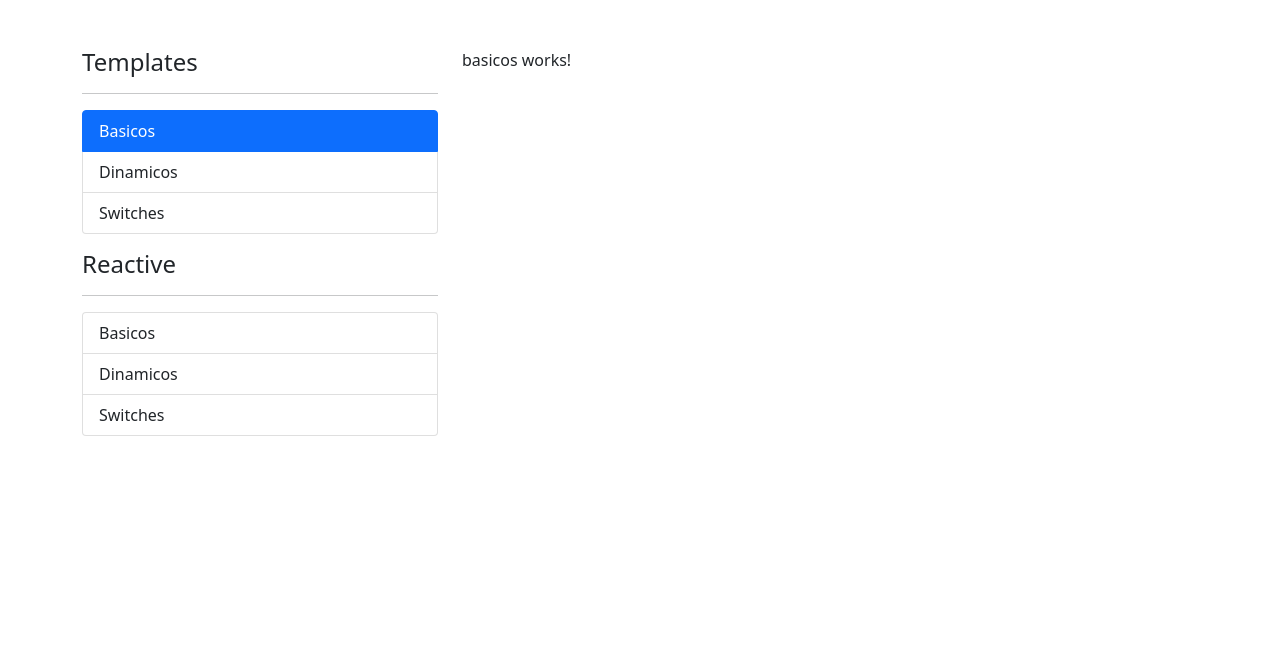
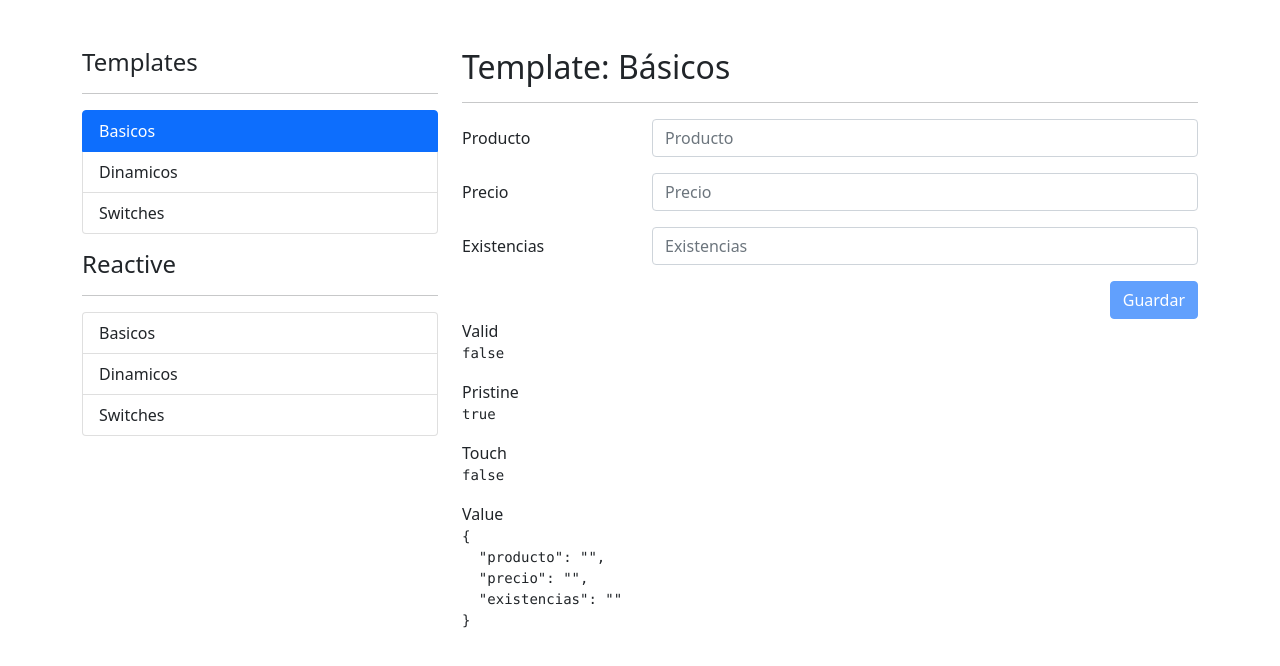
Before and after one commit to AleSkywaker/formulariosAngular, an Angular app: page /template/basicos in a window 1280 px wide. Shown: the top 666 px of the page. Built offline with nearby package versions, Linux system fonts and the light colour scheme.

Commit message:
new feature

```diff
--- a/src/app/reactive/basicos/basicos.component.html
+++ b/src/app/reactive/basicos/basicos.component.html
@@ -1 +1 @@
-<p>basicos works!</p>
+<p>Reactive basicos works</p>
--- a/src/app/template/basicos/basicos.component.html
+++ b/src/app/template/basicos/basicos.component.html
@@ -1 +1,70 @@
-<p>basicos works!</p>
+<h2>Template: Básicos</h2>
+<hr>
+
+<!-- campo de producto -->
+<div class="row">
+  <div class="col">
+
+    <form (submit)="guardar()" #myForm="ngForm">
+      <!-- Producto -->
+      <div class="mb-3 row">
+        <label class="col-sm-3 col-form-label"> Producto </label>
+        <div class="col-sm-9">
+          <input type="text" class="form-control" placeholder="Producto" ngModel name="producto" autocomplete="off"
+            required minlength="3">
+          <span class="form-text text-danger" *ngIf="productoValido()">Debe ser de 3
+            letras</span>
+        </div>
+      </div>
+      <!-- Precio -->
+      <div class="mb-3 row">
+        <label class="col-sm-3 col-form-label"> Precio </label>
+        <div class="col-sm-9">
+          <input type="number" ngModel name="precio" class="form-control" placeholder="Precio">
+          <span class="form-text text-danger" *ngIf="precioValido()">El precio debe ser superior a 0</span>
+        </div>
+      </div>
+      <!-- Existencias -->
+      <div class="mb-3 row">
+        <label class="col-sm-3 col-form-label"> Existencias </label>
+        <div class="col-sm-9">
+          <input type="text" ngModel name="existencias" class="form-control" placeholder="Existencias">
+        </div>
+      </div>
+      <!-- button -->
+      <div class="row">
+        <div class="col">
+          <button type="submit" class="btn btn-primary float-end" [disabled]="!myForm.valid">
+            Guardar
+          </button>
+        </div>
+      </div>
+    </form>
+
+  </div>
+</div>
+
+<div class="row">
+  <div class="col">
+    <span>Valid</span>
+    <pre>{{myForm.valid}}</pre>
+  </div>
+</div>
+<div class="row">
+  <div class="col">
+    <span>Pristine</span>
+    <pre>{{myForm.pristine}}</pre>
+  </div>
+</div>
+<div class="row">
+  <div class="col">
+    <span>Touch</span>
+    <pre>{{myForm.touched}}</pre>
+  </div>
+</div>
+<div class="row">
+  <div class="col">
+    <span>Value</span>
+    <pre>{{myForm.value | json}}</pre>
+  </div>
+</div>
--- a/src/app/template/basicos/basicos.component.ts
+++ b/src/app/template/basicos/basicos.component.ts
@@ -1,15 +1,32 @@
-import { Component, OnInit } from '@angular/core';
+import { Component, OnInit, ViewChild } from '@angular/core';
+import { NgForm } from '@angular/forms';
 
 @Component({
   selector: 'app-basicos',
   templateUrl: './basicos.component.html',
-  styleUrls: ['./basicos.component.css']
+  styleUrls: ['./basicos.component.css'],
 })
 export class BasicosComponent implements OnInit {
+  @ViewChild('myForm') miformula!: NgForm;
+  constructor() {}
 
-  constructor() { }
+  ngOnInit(): void {}
 
-  ngOnInit(): void {
+  productoValido(): boolean {
+    return (
+      this.miformula?.controls?.producto?.invalid &&
+      this.miformula?.controls?.producto?.touched
+    );
   }
 
+  precioValido(): boolean {
+    return (
+      this.miformula?.controls?.precio?.touched &&
+      this.miformula?.controls?.precio?.value < 0
+    );
+  }
+
+  guardar() {
+    console.log(this.miformula.controls.precio);
+  }
 }
```
Also changed, not shown: src/app/reactive/reactive.module.ts (+2 -6 lines), src/app/template/template.module.ts (+3 -6 lines).
